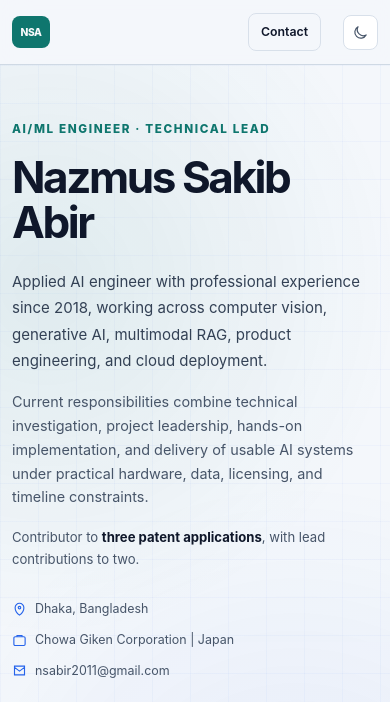
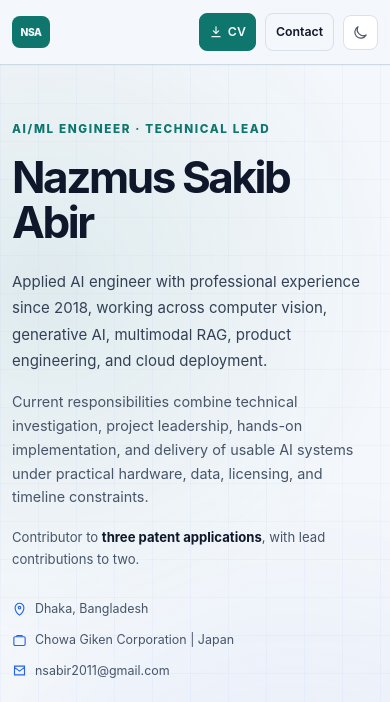
Before and after one commit to nsabir2011/resume, an Astro site: page / in a window 390 px wide. Shown: the top 702 px of the page. Built offline with nearby package versions, Linux system fonts and the light colour scheme; Astro itself is replaced by a stand-in of ours.

Commit message:
Add downloadable CV

```diff
--- a/src/components/SiteHeader.astro
+++ b/src/components/SiteHeader.astro
@@ -1,5 +1,7 @@
 ---
 import { navigation, profile } from '../data/portfolio';
+
+const cvUrl = `${import.meta.env.BASE_URL}cv/Nazmus-Sakib-Abir-CV.pdf`;
 ---
 
 <header class="site-header">
@@ -10,6 +12,25 @@ import { navigation, profile } from '../data/portfolio';
     </a>
     <div class="nav-links">
       {navigation.map((item) => <a href={item.href}>{item.label}</a>)}
+      <a
+        class="resume-link"
+        href={cvUrl}
+        download="Nazmus-Sakib-Abir-CV.pdf"
+        aria-label="Download Nazmus Sakib Abir's CV as a PDF"
+      >
+        <svg
+          viewBox="0 0 24 24"
+          fill="none"
+          stroke="currentColor"
+          aria-hidden="true"
+        >
+          <path d="M12 3v11"></path>
+          <path d="m7.5 10 4.5 4.5 4.5-4.5"></path>
+          <path d="M5 20h14"></path>
+        </svg>
+        <span class="resume-link-full" aria-hidden="true">Download CV</span>
+        <span class="resume-link-short" aria-hidden="true">CV</span>
+      </a>
       <a class="contact-link" href="#contact">Contact</a>
       <button
         class="theme-toggle"
--- a/src/styles/global.css
+++ b/src/styles/global.css
@@ -199,6 +199,40 @@ svg {
   color: var(--ink) !important;
   border: 1px solid var(--line);
   border-radius: 8px;
+}
+
+.resume-link {
+  display: inline-flex;
+  align-items: center;
+  gap: 7px;
+  padding: 8px 11px;
+  color: var(--brand-ink) !important;
+  background: var(--accent);
+  border: 1px solid var(--accent);
+  border-radius: 8px;
+  white-space: nowrap;
+  transition:
+    transform 160ms ease,
+    filter 160ms ease;
+}
+
+.resume-link:hover,
+.resume-link:focus-visible {
+  color: var(--brand-ink) !important;
+  filter: brightness(1.06);
+  transform: translateY(-1px);
+}
+
+.resume-link svg {
+  width: 14px;
+  height: 14px;
+  stroke-linecap: round;
+  stroke-linejoin: round;
+  stroke-width: 2;
+}
+
+.resume-link-short {
+  display: none;
 }
 
 .theme-toggle {
@@ -1110,7 +1144,15 @@ h1 {
 }
 
 @media (max-width: 760px) {
-  .nav-links a:not(.contact-link) {
+  .nav {
+    gap: 14px;
+  }
+
+  .nav-links {
+    gap: 9px;
+  }
+
+  .nav-links a:not(.contact-link):not(.resume-link) {
     display: none;
   }
 
@@ -1183,6 +1225,23 @@ h1 {
     display: none;
   }
 
+  .resume-link {
+    gap: 5px;
+    padding-inline: 9px;
+  }
+
+  .resume-link-full {
+    display: none;
+  }
+
+  .resume-link-short {
+    display: inline;
+  }
+
+  .contact-link {
+    padding-inline: 10px;
+  }
+
   .intro {
     padding-block: 55px;
   }
```
Also changed, not shown: 1 other file.
